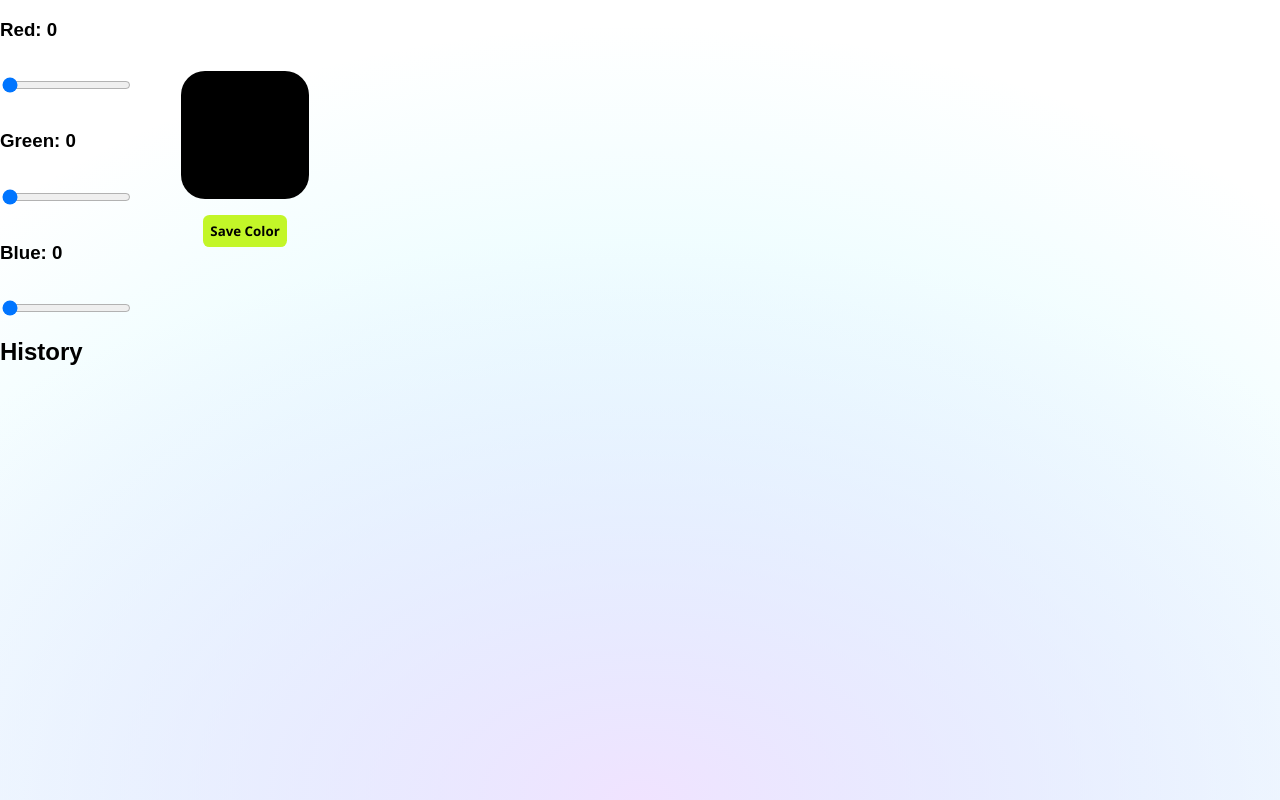
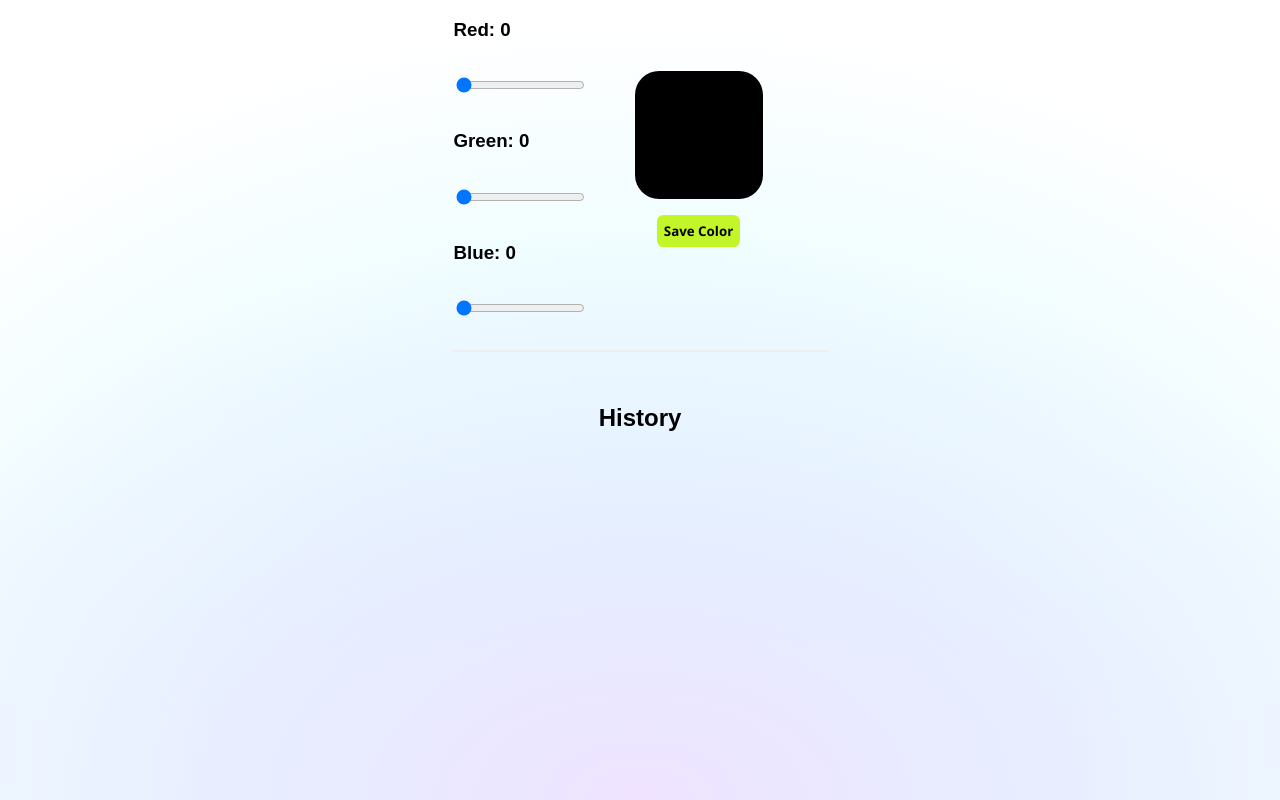
Before and after one commit to leonardo-vargas-de-paula/react-rgb, a React (Create React App) app: page / in a window 1280 px wide. Built offline with nearby package versions, Linux system fonts and the light colour scheme.

Commit message:
fix: corrgie o tamanho do app na tela do navegador removendo scrolls

```diff
--- a/src/App.js
+++ b/src/App.js
@@ -52,6 +52,8 @@ function App() {
         </div>
       </div>
 
+      <hr/>
+
       <div className="history-container">
         <h2>History</h2>
       </div>
--- a/src/index.css
+++ b/src/index.css
@@ -1,9 +1,17 @@
 html,
 body,
 #root {
-  height: 100%;
+min-height: 100vh;
   margin: 0;
   padding: 0;
+  width: 100%;
+}
+
+#root {
+  display: flex;
+  flex-direction: column;
+  align-items: center;
+  overflow-x: hidden;
 }
 
 body {
@@ -25,18 +33,16 @@ body {
 .App {
   display: flex;
   flex-direction: column;
-  align-items:start
+  align-items: center;
 }
-
 
 .color-view {
   display: flex;
   flex-direction: column;
-    gap: 1rem;
+  gap: 1rem;
   margin-right: 2rem;
   align-items: center;
 }
-
 
 .color-inputs {
   display: flex;
@@ -71,3 +77,9 @@ body {
 .history-button:hover {
   filter: brightness(0.9);
 }
+
+hr {
+  margin: 2rem 0;
+  border: 1px solid #eee;
+  width: 100%;
+}
```
